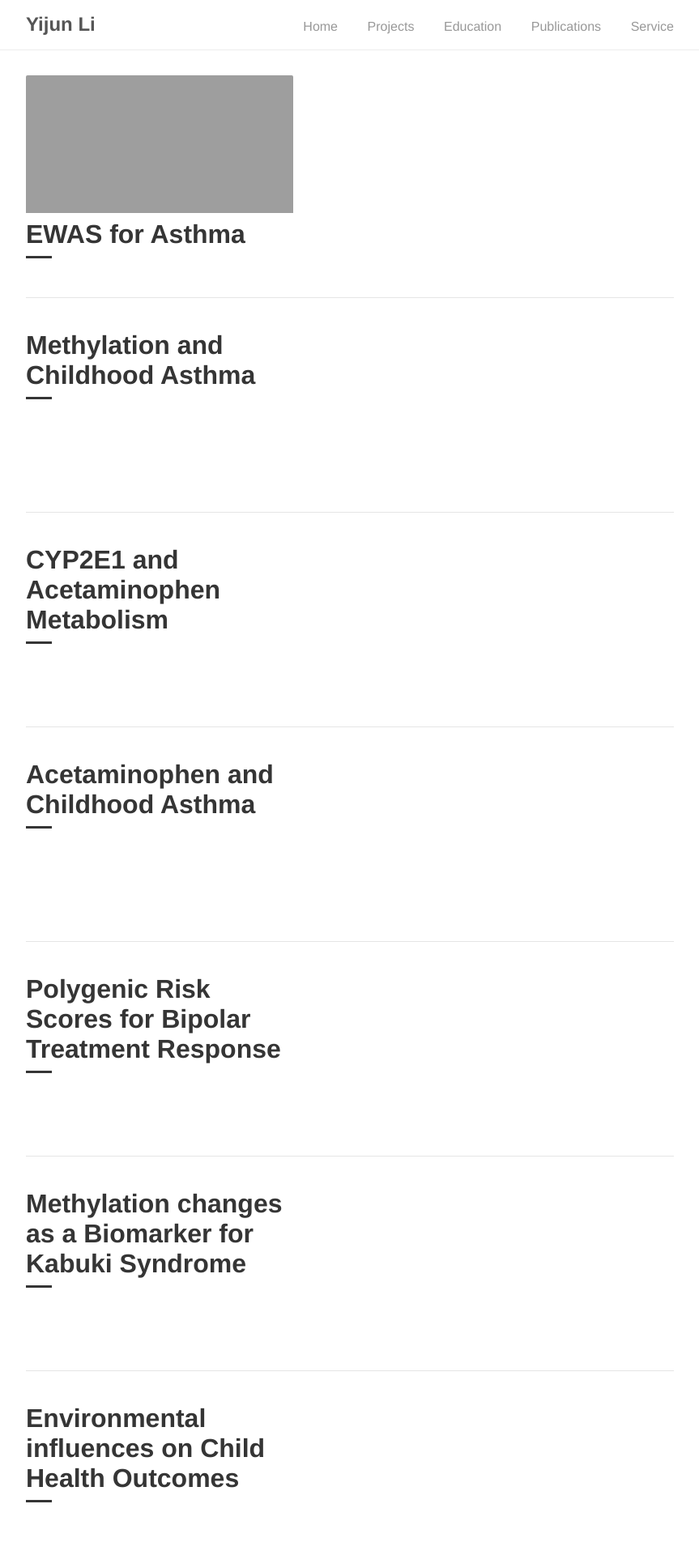
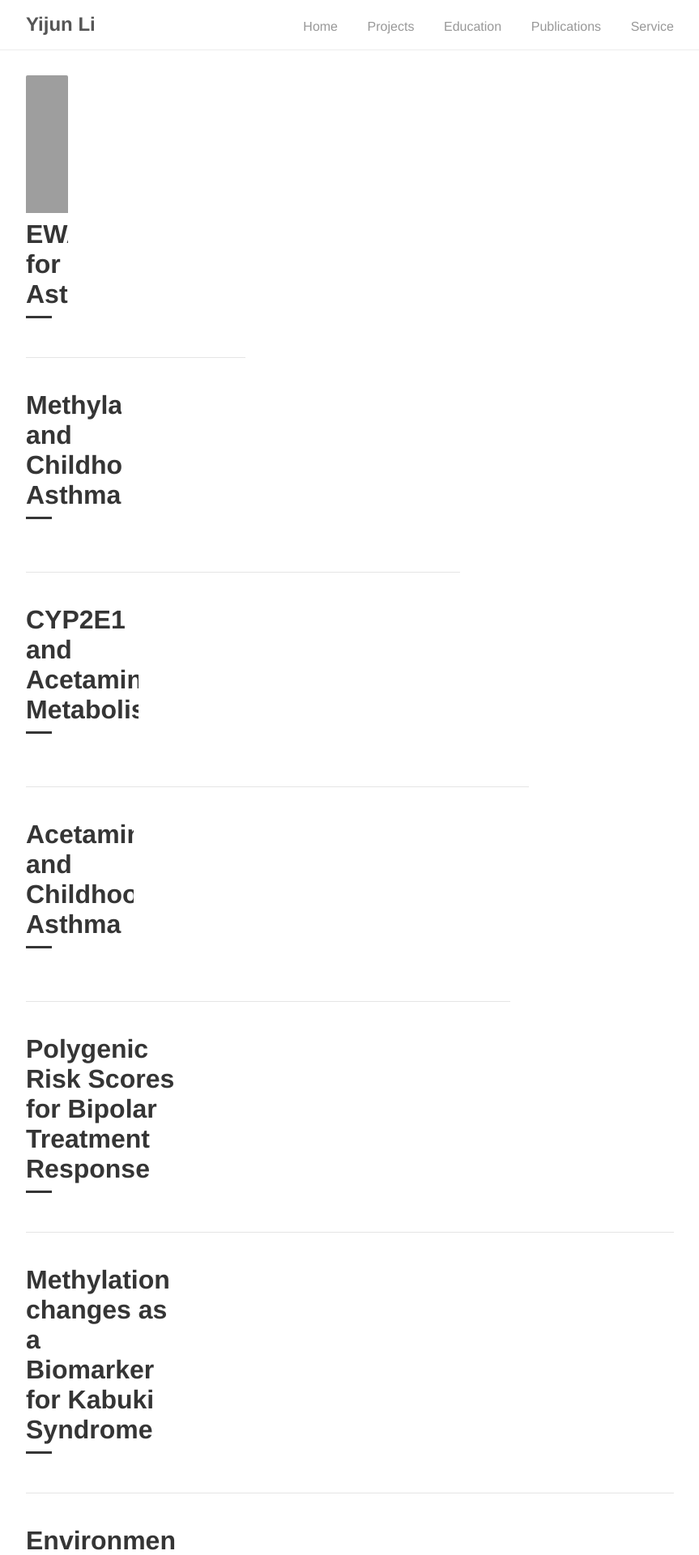
Before and after one commit to tsbertalan/yijunli, a Jekyll site: the page built from _pages/projects.html, in a window 1280 px wide. Shown: the top 1920 px of the page at 81% size, without its empty margins (208-1071 px from the left). Built offline with Jekyll 4.4.1, drawn with Linux system fonts in a browser that asks for light colours; grey boxes are pictures that could not be loaded.

Commit message:
Try to use quarter-width grid items.

```diff
--- a/_pages/projects.html
+++ b/_pages/projects.html
@@ -5,7 +5,7 @@
 permalink: /projects/
 ---
 
-<div class="catalogue">
+<div class="catalogue catalogue-grid">
   {% for post in site.posts %}
     {% include catalogue_item.html sticky=post.sticky %}
   {% endfor %}
--- a/_sass/tale/_catalogue.scss
+++ b/_sass/tale/_catalogue.scss
@@ -15,6 +15,19 @@
     }
   }
 
+  &-grid {
+    display: -webkit-flex;
+    display: -ms-flexbox;
+    display: flex;
+    -webkit-flex-flow: row wrap;
+    -ms-flex-flow: row wrap;
+    flex-flow: row wrap;
+    margin: 0 auto;
+    -webkit-align-items: stretch;
+    -ms-flex-align: stretch;
+    align-items: stretch;
+  }
+
   &-card {
     display: -webkit-flex;
     display: -ms-flexbox;
@@ -26,7 +39,8 @@
     font-weight: 400;
     min-height: 200px;
     overflow: hidden;
-    width: 330px;
+    // width: 330px;
+    width: calc(25% - 16px);
     z-index: 1;
     position: relative;
     background: #fff;
```
